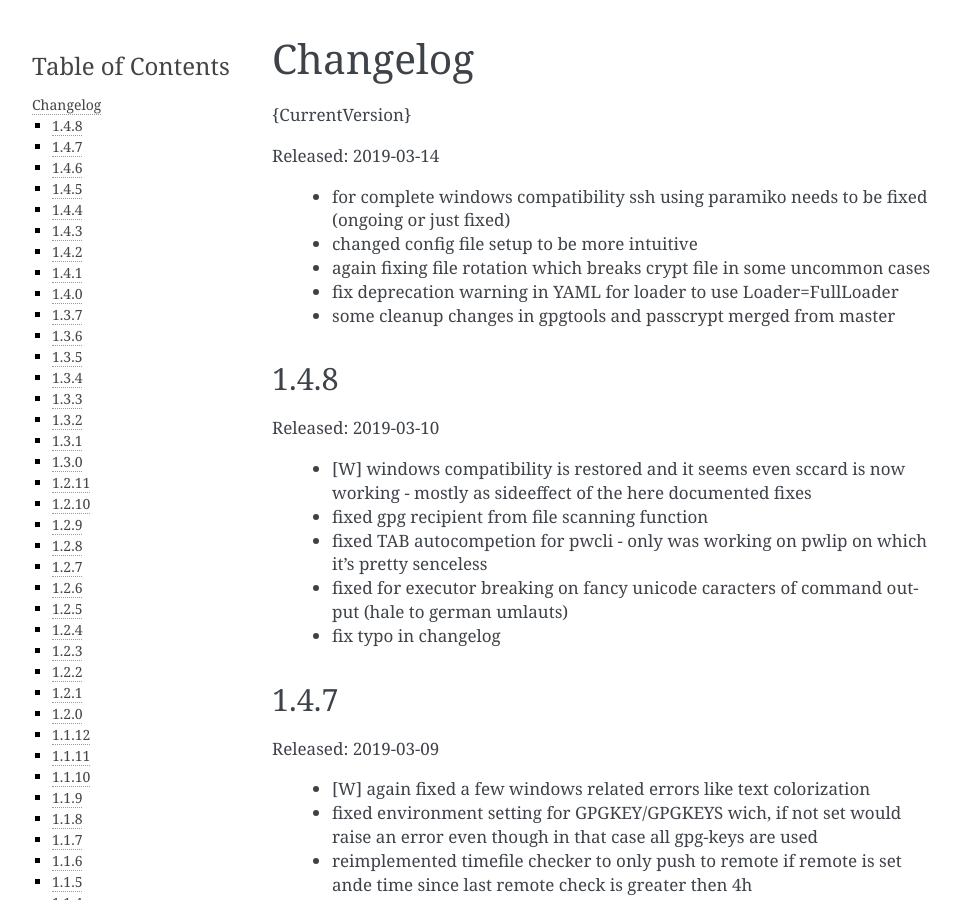
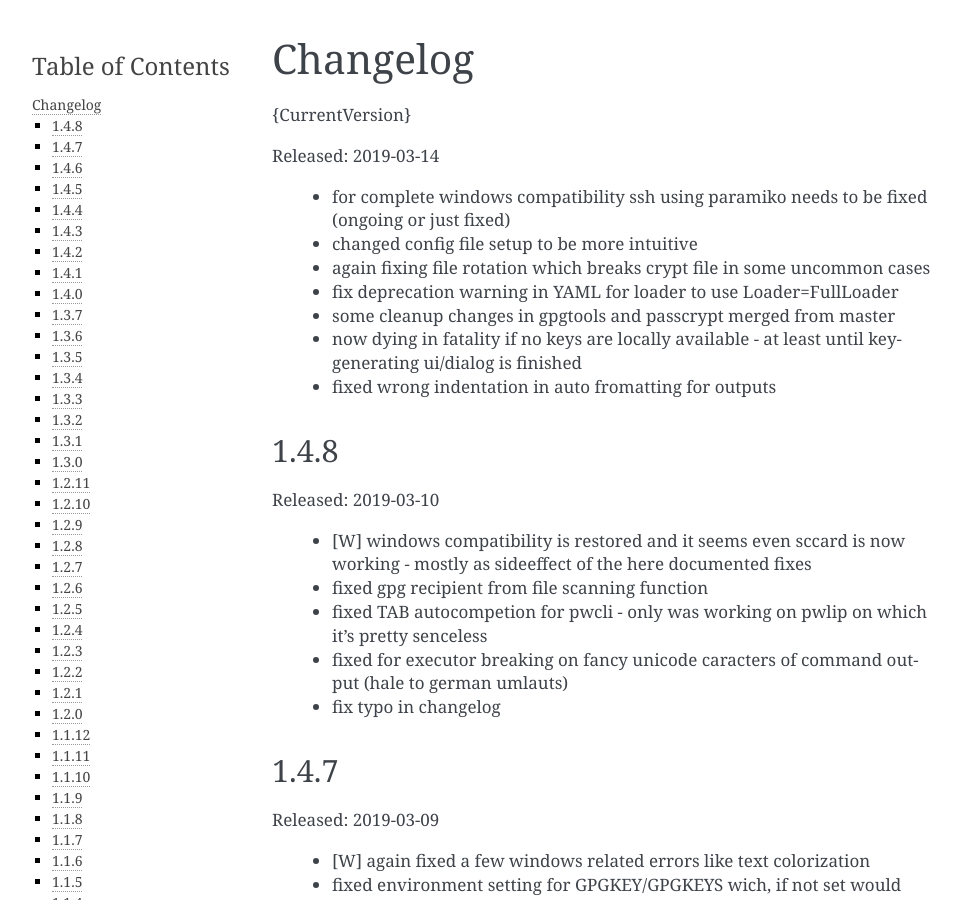
Before and after one commit to d0n/pwclip, a Sphinx documentation site: the page built from docs/changelog.rst, in a window 1280 px wide and 900 px high. Shown: the whole window, without its empty margins (148-1109 px from the left). Built offline with Sphinx 7.4.7, drawn with Linux system fonts in a browser that asks for light colours.

Commit message:
modified = docs/changelog.rst

```diff
--- a/docs/changelog.rst
+++ b/docs/changelog.rst
@@ -16,6 +16,11 @@ Released: 2019-03-14
   * fix deprecation warning in YAML for loader to use Loader=FullLoader
 
   * some cleanup changes in gpgtools and passcrypt merged from master
+
+  * now dying in fatality if no keys are locally available - at least until
+    key-generating ui/dialog is finished
+
+  * fixed wrong indentation in auto fromatting for outputs
 
 
 1.4.8
```
